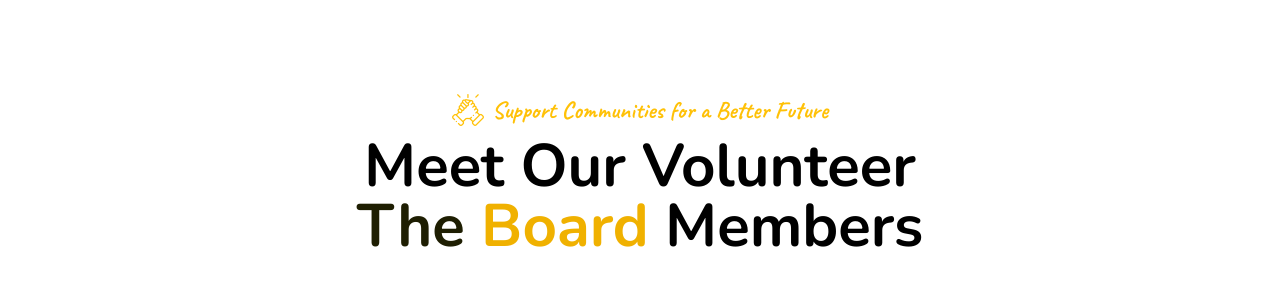
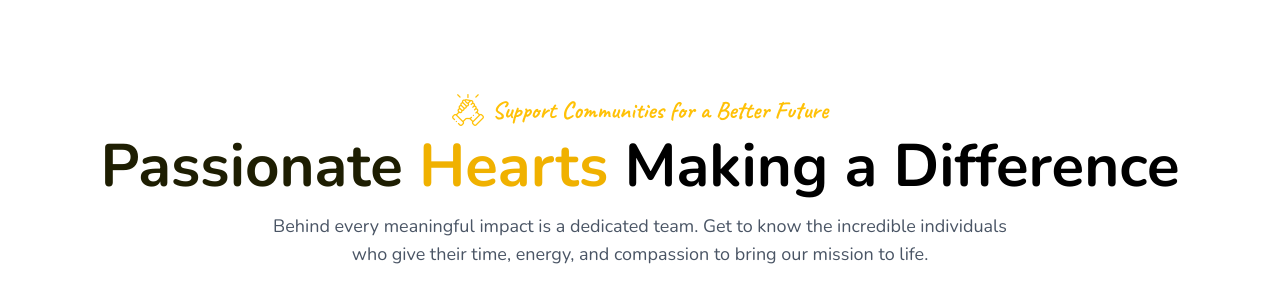
Before and after one commit to pyhumph/giccs-community-platform, a React (Vite) app: page / in a window 1280 px wide. Shown: the part 6500-6794 px from the top of the page. Built offline with nearby package versions, Linux system fonts and the light colour scheme.

Commit message:
Update Volunteer content

```diff
--- a/src/components/home/VolunteerTeam.jsx
+++ b/src/components/home/VolunteerTeam.jsx
@@ -163,13 +163,16 @@ export default function VolunteerTeamSection() {
           <Slogan />
         </div>
         <div className="text-center mb-10">
-          <h2 className="text-4xl lg:text-6xl font-bold mb-2">
-            <span className="text-dark-green">Meet Our Volunteer</span>
-            <br />
-            <span className="text-[#1E1E02]">The </span>
-            <span className="text-yellow-500">Board</span>{" "}
-            <span className="text-dark-green">Members</span>
-          </h2>
+        <h2 className="text-4xl lg:text-6xl font-bold mb-4">
+        <span className="text-[#1E1E02]">Passionate </span>
+        <span className="text-yellow-500">Hearts</span>{" "}
+        <span className="text-dark-green">Making a Difference</span>
+      </h2>
+      <p className="text-lg text-gray-600 max-w-3xl mx-auto mt-4">
+        Behind every meaningful impact is a dedicated team. Get to know the
+        incredible individuals who give their time, energy, and compassion
+        to bring our mission to life.
+      </p>
         </div>
         <div className="grid grid-cols-1 md:grid-cols-2 lg:grid-cols-4 gap-6">
           {volunteers.map((volunteer) => (
```
